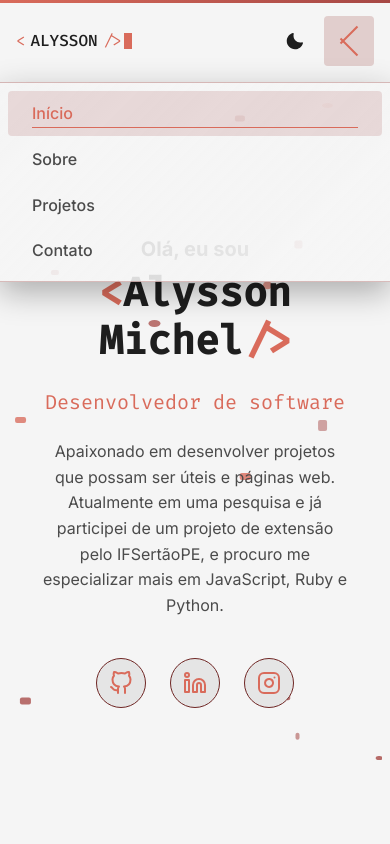
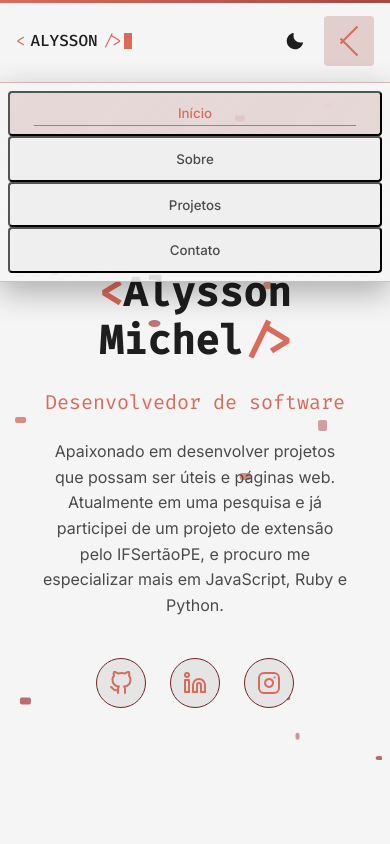
Before and after one commit to aIlyson/webprt, a Next.js app: page / in a window 390 px wide. Both pictures are taken after a click on the button 349 px from the left and 40 px from the top of the page. Shown: the top 844 px of the page. Built offline with nearby package versions, Linux system fonts and the light colour scheme.

Commit message:
fix: fix nav

```diff
--- a/src/containers/navbar/NavBar.module.css
+++ b/src/containers/navbar/NavBar.module.css
@@ -96,6 +96,12 @@
   font-size: 0.95rem;
   transition: color 0.3s ease;
   padding: 0.5rem 0;
+  background: none;
+  border: none;
+  cursor: pointer;
+  display: flex;
+  flex-direction: column;
+  align-items: center;
 }
 
 .navLink:hover {
--- a/src/containers/navbar/index.tsx
+++ b/src/containers/navbar/index.tsx
@@ -56,11 +56,28 @@ const NavBar: React.FC = () => {
     return () => window.removeEventListener("scroll", handleScroll);
   }, [isMenuOpen]);
 
+  const scrollToTop = () => {
+    window.scrollTo({
+      top: 0,
+      behavior: "smooth"
+    });
+  };
+
+  const scrollToSection = (id: string) => {
+    const element = document.getElementById(id);
+    if (element) {
+      element.scrollIntoView({
+        behavior: "smooth",
+        block: "start"
+      });
+    }
+  };
+
   const navItems = [
-    { name: "Início", href: "#home", id: "home" },
-    { name: "Sobre", href: "#about", id: "about" },
-    { name: "Projetos", href: "#projects", id: "projects" },
-    { name: "Contato", href: "#contact", id: "contact" },
+    { name: "Início", id: "home" },
+    { name: "Sobre", id: "about" },
+    { name: "Projetos", id: "projects" },
+    { name: "Contato", id: "contact" },
   ];
 
   const toggleMenu = () => {
@@ -92,6 +109,8 @@ const NavBar: React.FC = () => {
               initial={{ opacity: 0 }}
               animate={{ opacity: 1 }}
               transition={{ delay: 0.3 }}
+              onClick={scrollToTop}
+              style={{ cursor: "pointer" }}
             >
               ALYSSON
             </motion.span>
@@ -105,19 +124,19 @@ const NavBar: React.FC = () => {
 
           <div className={styles.navItems}>
             {navItems.map((item, index) => (
-              <motion.a
+              <motion.button
                 key={item.name}
-                href={item.href}
                 className={`${styles.navLink} ${
                   activeSection === item.id ? styles.active : ""
                 }`}
                 initial={{ opacity: 0, y: -20 }}
                 animate={{ opacity: 1, y: 0 }}
                 transition={{ duration: 0.3, delay: 0.2 + index * 0.1 }}
+                onClick={() => scrollToSection(item.id)}
               >
                 <span className={styles.navLinkText}>{item.name}</span>
                 <span className={styles.underline} />
-              </motion.a>
+              </motion.button>
             ))}
           </div>
 
@@ -203,9 +222,8 @@ const NavBar: React.FC = () => {
             >
               <div className={styles.mobileNavItems}>
                 {navItems.map((item, index) => (
-                  <motion.a
+                  <motion.button
                     key={item.name}
-                    href={item.href}
                     className={`${styles.mobileNavLink} ${
                       activeSection === item.id ? styles.active : ""
                     }`}
@@ -213,7 +231,10 @@ const NavBar: React.FC = () => {
                     animate={{ x: 0, opacity: 1 }}
                     exit={{ x: -20, opacity: 0 }}
                     transition={{ duration: 0.2, delay: index * 0.1 }}
-                    onClick={() => setIsMenuOpen(false)}
+                    onClick={() => {
+                      scrollToSection(item.id);
+                      setIsMenuOpen(false);
+                    }}
                   >
                     {item.name}
                     <motion.span
@@ -222,7 +243,7 @@ const NavBar: React.FC = () => {
                       animate={{ scaleX: activeSection === item.id ? 1 : 0 }}
                       transition={{ duration: 0.3 }}
                     />
-                  </motion.a>
+                  </motion.button>
                 ))}
               </div>
             </motion.div>
```
